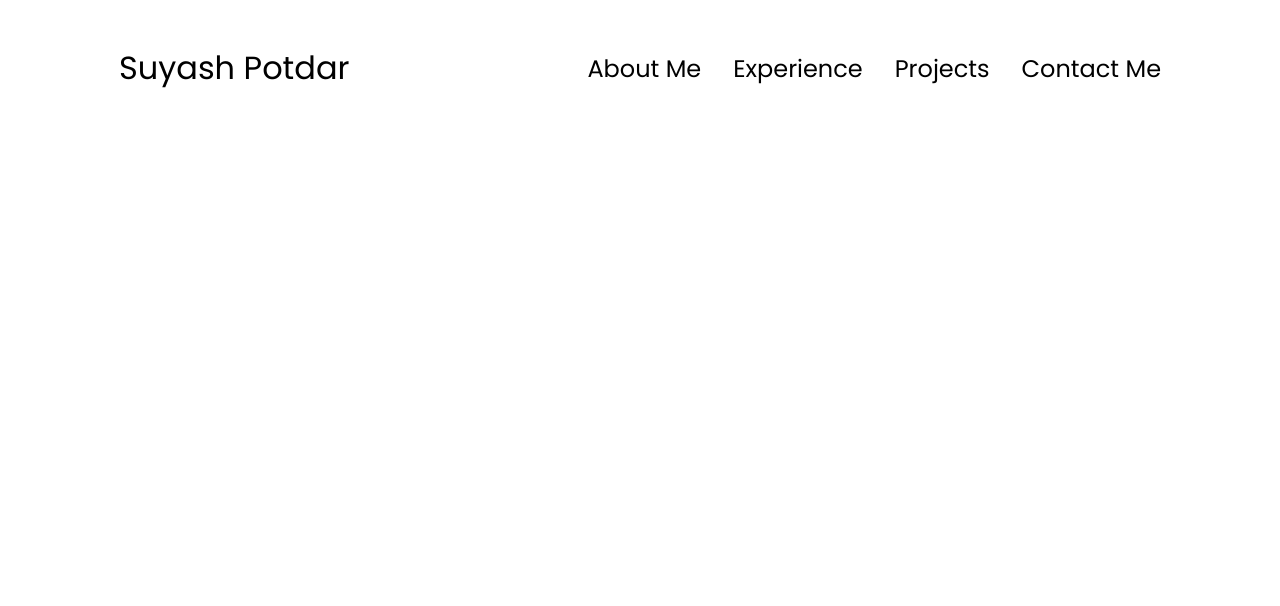
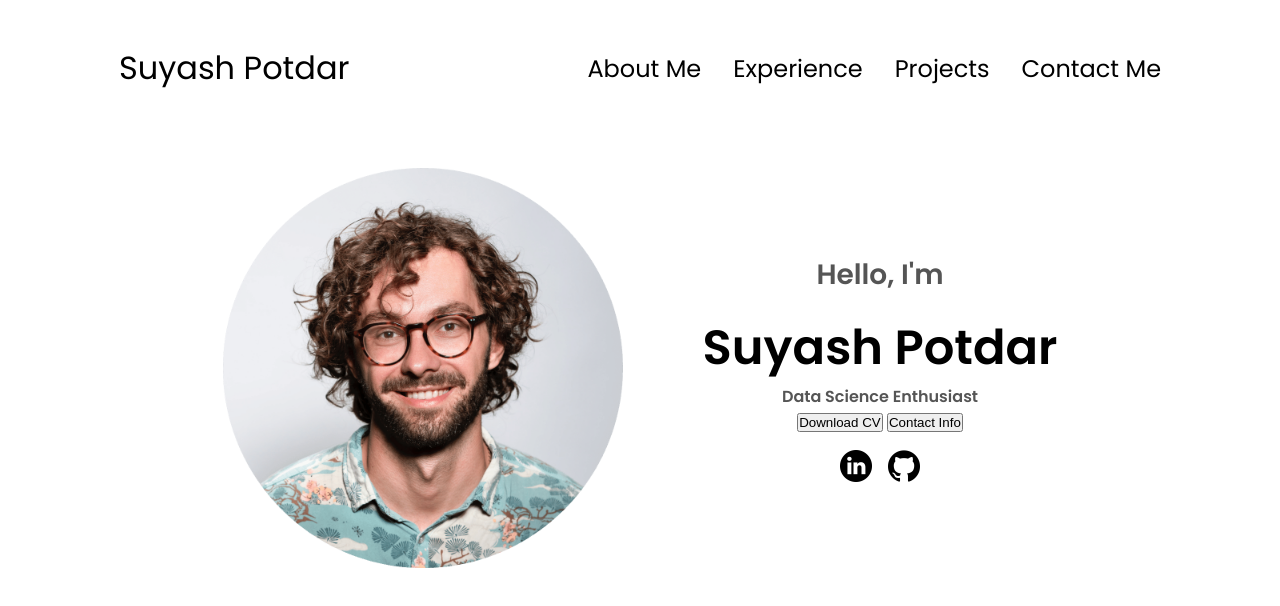
Before and after one commit to Codder-lab/portfolio_website, a plain HTML site: page index.html in a window 1280 px wide. Drawn offline with Linux system fonts and the light colour scheme.

Commit message:
Update Profile Section.

```diff
--- a/index.html
+++ b/index.html
@@ -35,6 +35,38 @@
             </div>
         </div>
     </nav>
+    <section id="profile">
+        <div class="section__pic-container">
+            <img src="./assets/profile-pic.png" alt="Suyash Potdar Profile Picture" />
+        </div>
+        <div class="section__text">
+            <p class="section__text__p1">Hello, I'm</p>
+            <h1 class="title">Suyash Potdar</h1>
+            <p class="section__text__p2">Data Science Enthusiast</p>
+            <div class="btn-container">
+                <button
+                    class="btn btn-color-2"
+                    onclick="window.open('./assets/resume-example.pdf')">
+                    Download CV
+                </button>
+                <button
+                    class="btn btn-color-1"
+                    onclick="location.href = './#contact'">
+                    Contact Info
+                </button>
+            </div>
+            <div id="socials-container">
+                <img src="./assets/linkedin.png"
+                alt="My Linkedin Profile"
+                class="icon"
+                onclick="location.href = 'https://www.linkedin.com/in/suyash-potdar-030b86281/'">
+                <img src="./assets/github.png"
+                alt="My Github Profile"
+                class="icon"
+                onclick="location.href = 'https://github.com/Codder-lab'">
+            </div>
+        </div>
+    </section>
     <script src="script.js"></script>
 </body>
 </html>
--- a/style.css
+++ b/style.css
@@ -144,3 +144,70 @@ a:hover {
 .hamburger-icon span:first-child {
     transform: none;
 }
+
+/* SECTIONS */
+
+section {
+    padding-top: 4vh;
+    height: 96vh;
+    margin: 0 10rem;
+    box-sizing: border-box;
+    min-height: fit-content;
+}
+
+.section-container {
+    display: flex;
+}
+
+/* PROFILE SECTIONS */
+
+#profile {
+    display: flex;
+    justify-content: center;
+    gap: 5rem;
+    height: 8vh;
+}
+
+.section__pic-container {
+    display: flex;
+    height: 400px;
+    width: 400px;
+    margin: auto 0;
+}
+
+.section__text {
+    align-self: center;
+    text-align: center;
+}
+
+.section__text p {
+    font-weight: 600;
+}
+
+.section__text__p1 {
+    text-align: center;
+}
+
+.section__text__p1 {
+    font-size: 1.75rem;
+    margin-bottom: 1rem;
+}
+
+.title {
+    font-size: 3rem;
+    text-align: center;
+}
+
+#socials-container {
+    display: flex;
+    justify-content: center;
+    margin-top: 1rem;
+    gap: 1rem;
+}
+
+/* ICON */
+
+.icon {
+    cursor: pointer;
+    height: 2rem;
+}
```
